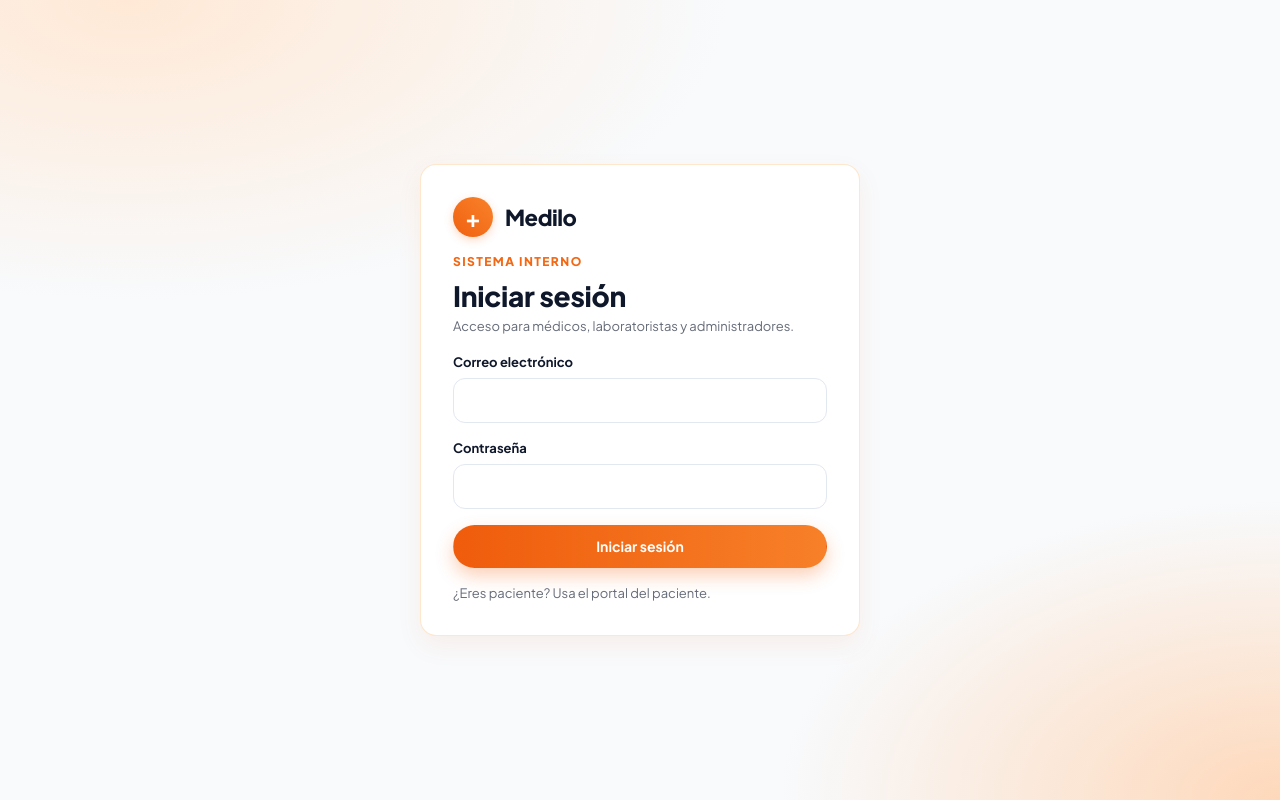
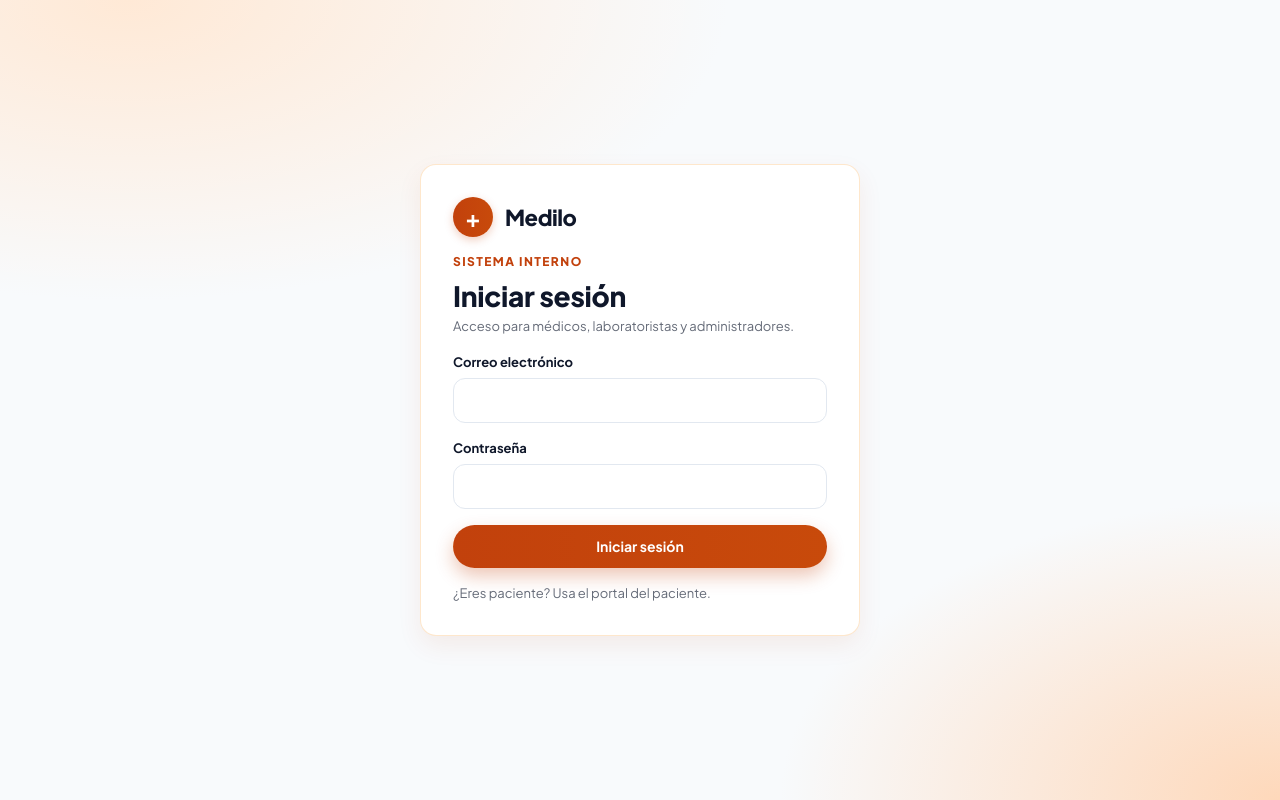
Before and after one commit to Mabe-Zapata/AD-Medical-front-angular, an Angular app: page /login in a window 1280 px wide. Built offline with nearby package versions, Linux system fonts and the light colour scheme.

Commit message:
fix(design): reach WCAG AA contrast with darker brand tokens

```diff
--- a/src/app/shared/presentation/atoms/logo.ts
+++ b/src/app/shared/presentation/atoms/logo.ts
@@ -22,8 +22,8 @@ import { ChangeDetectionStrategy, Component } from '@angular/core';
       color: #fff;
       font-size: 24px;
       font-weight: 700;
-      background: linear-gradient(45deg, #f06110, #f9822a);
-      box-shadow: 0 3px 8px rgb(243 104 20 / 25%);
+      background: var(--gradient);
+      box-shadow: 0 3px 8px rgb(194 65 12 / 25%);
     }
     .name {
       font-size: 22px;
--- a/src/styles.scss
+++ b/src/styles.scss
@@ -4,11 +4,11 @@
  * utility classes instead of long component stylesheets.
  */
 :root {
-  --orange: #f36814;
-  --orange-deep: #ea5b0c;
+  --orange: #c2410c;
+  --orange-deep: #9a3412;
   --orange-soft: #fed7aa;
   --orange-tint: #fff4ea;
-  --gradient: linear-gradient(90deg, #ef5c0c, #f78028);
+  --gradient: linear-gradient(90deg, #c2410c, #c84a0b);
 
   --ink: #0f172a;
   --text: #334155;
@@ -17,15 +17,15 @@
   --surface: #ffffff;
   --page: #f8fafc;
 
-  --success: #16a34a;
+  --success: #15803d;
   --danger: #dc2626;
-  --warning: #d97706;
+  --warning: #b45309;
   --info: #2563eb;
 
   --radius-sm: 8px;
   --radius-md: 12px;
   --radius-lg: 16px;
-  --shadow: 0 10px 24px rgb(243 104 20 / 8%);
+  --shadow: 0 10px 24px rgb(194 65 12 / 8%);
 }
 
 *,
@@ -151,7 +151,7 @@ code,
   background: var(--gradient);
   color: #fff;
   border-color: transparent;
-  box-shadow: 0 8px 18px rgb(243 104 20 / 30%);
+  box-shadow: 0 8px 18px rgb(194 65 12 / 30%);
 }
 .btn--ghost {
   background: transparent;
@@ -189,7 +189,7 @@ code,
 }
 .input:focus {
   border-color: var(--orange);
-  outline: 2px solid rgb(243 104 20 / 20%);
+  outline: 2px solid rgb(194 65 12 / 20%);
 }
 .input.ng-invalid.ng-touched {
   border-color: var(--danger);
```
Also changed, not shown: 1 other file (tests, documents, lock files or other folders).
